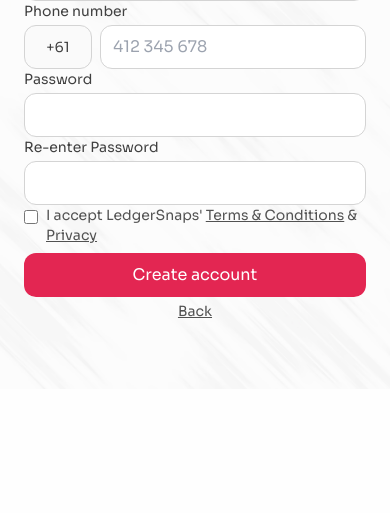
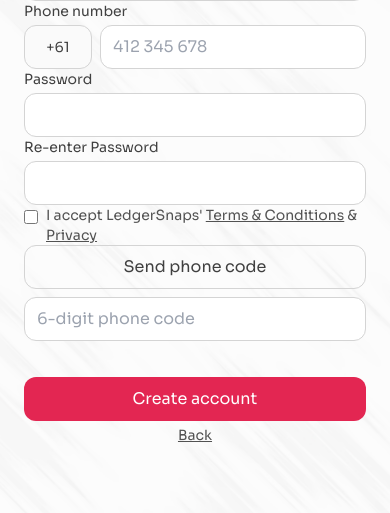
Before and after one commit to ArkAgentic/ledgersnaps, a FastAPI app: page / in a window 390 px wide; the page is wider, and only the part inside the window is pictured. Shown: the part 1484-1997 px from the top of that part. Before the commit the page ends 1802 px from the top of that part, so only its background shows below. Run offline with FastAPI, Linux system fonts and the light colour scheme; some libraries are stand-ins or nearby versions.

Commit message:
feat(auth): require phone OTP before signup and keep email 6-digit verification

```diff
--- a/app/main.py
+++ b/app/main.py
@@ -927,6 +927,7 @@ async def auth_signup(
     phone_local: str = Query(..., min_length=9),
     password: str = Query(..., min_length=8),
     accept_terms: bool = Query(...),
+    phone_otp_code: str = Query(..., min_length=4),
 ) -> dict:
     if not accept_terms:
         raise HTTPException(status_code=400, detail="terms_not_accepted")
@@ -945,6 +946,8 @@ async def auth_signup(
         raise HTTPException(status_code=409, detail="email_already_registered")
     if get_user_by_phone(phone_e164):
         raise HTTPException(status_code=409, detail="phone_already_registered")
+    if not otp_provider.verify_code(phone_e164, phone_otp_code):
+        raise HTTPException(status_code=400, detail="phone_verification_required")
 
     signup_ip = request.client.host if request and request.client else None
     user_agent = request.headers.get("user-agent") if request else None
--- a/app/templates/landing-main.html
+++ b/app/templates/landing-main.html
@@ -225,6 +225,11 @@
             <input id="accept-terms-checkbox" type="checkbox" class="mt-1 h-4 w-4 rounded border-neutral-300 text-[#E32652] focus:ring-[#E32652]" />
             <span><span data-i18n="accept_prefix">I accept LedgerSnaps' </span><a href="/terms" class="underline hover:text-neutral-800" data-i18n="terms">Terms & Conditions</a><span data-i18n="accept_middle"> & </span><a href="/privacy" class="underline hover:text-neutral-800" data-i18n="privacy">Privacy Policy</a></span>
           </label>
+          <div id="phone-otp-panel" class="space-y-2">
+            <button id="btn-send-phone-otp" class="w-full h-11 rounded-xl border border-neutral-300 text-neutral-700 font-normal" data-i18n="send_phone_code">Send phone code</button>
+            <input id="phone-otp-input" type="text" inputmode="numeric" maxlength="6" class="w-full h-11 rounded-xl border border-neutral-300 px-3 focus:ring-2 focus:ring-neutral-900 focus:outline-none" placeholder="6-digit phone code" />
+            <p id="phone-otp-status" class="text-sm min-h-[20px]"></p>
+          </div>
           <button id="btn-create-account" class="mt-2 w-full h-11 rounded-xl bg-[#E32652] text-white font-normal" data-i18n="create_account">Create account</button>
           <button type="button" id="back-from-create" class="block w-full text-center mt-1 text-sm text-neutral-600 hover:text-neutral-800 underline" data-i18n="back_short">Back</button>
           <p id="create-status" class="text-sm min-h-[20px]"></p>
@@ -264,6 +269,7 @@
           verify_code_hint: 'We sent a 6-digit code to your email. Enter it to complete registration.',
           complete_registration: 'Complete registration',
           resend_code: 'Resend code',
+          send_phone_code: 'Send phone code',
           full_name: 'Full Name',
           create_account: 'Create account',
           phone_local: 'Phone number',
@@ -302,6 +308,7 @@
           verify_code_hint: '我们已发送 6 位验证码到你的邮箱，请输入后完成注册。',
           complete_registration: '完成注册',
           resend_code: '重新发送验证码',
+          send_phone_code: '发送手机验证码',
           full_name: '姓名',
           create_account: '创建账户',
           phone_local: '手机号',
@@ -415,6 +422,10 @@
       const signupCta = document.getElementById('signup-cta');
       const resetStatus = document.getElementById('reset-status');
       const createStatus = document.getElementById('create-status');
+      const phoneOtpPanel = document.getElementById('phone-otp-panel');
+      const sendPhoneOtpBtn = document.getElementById('btn-send-phone-otp');
+      const phoneOtpInput = document.getElementById('phone-otp-input');
+      const phoneOtpStatus = document.getElementById('phone-otp-status');
       const verifyStatus = document.getElementById('verify-status');
       const verifyCodeInputs = Array.from(document.querySelectorAll('.verify-code-input'));
       const completeRegistrationBtn = document.getElementById('btn-complete-registration');
@@ -552,6 +563,11 @@
           setCreateStatus(document.documentElement.lang === 'zh-CN' ? '请先同意服务条款与隐私政策。' : 'Please accept Terms & Conditions and Privacy Policy.', 'error');
           return;
         }
+        if (!phoneOtpInput || !/^\d{6}$/.test(String(phoneOtpInput.value || '').trim())) {
+          markError(phoneOtpInput);
+          setCreateStatus(document.documentElement.lang === 'zh-CN' ? '请先输入手机验证码。' : 'Please enter your phone verification code.', 'error');
+          return;
+        }
 
         try {
           const q = new URLSearchParams({
@@ -560,6 +576,7 @@
             phone_local: phoneLocal,
             password: pwd,
             accept_terms: 'true',
+            phone_otp_code: String(phoneOtpInput.value || '').trim(),
           });
           const r = await fetch('/api/v1/auth/signup?' + q.toString(), { method: 'POST' });
           const j = await r.json();
@@ -598,6 +615,10 @@
             if (m.includes('terms_not_accepted')) {
               markError(termsInput);
               return (document.documentElement.lang === 'zh-CN' ? '请先同意服务条款与隐私政策。' : 'Please accept Terms & Conditions and Privacy Policy.');
+            }
+            if (m.includes('phone_verification_required')) {
+              markError(phoneOtpInput);
+              return (document.documentElement.lang === 'zh-CN' ? '手机验证码错误或未验证，请重新发送并输入。' : 'Phone verification code is missing or incorrect. Please send and enter the code.');
             }
             if (m.includes('invalid_phone') || m.includes('9 digits')) {
               markError(phoneInput);
@@ -712,6 +733,39 @@
         }
       });
 
+      if (sendPhoneOtpBtn) sendPhoneOtpBtn.addEventListener('click', async (e) => {
+        e.preventDefault();
+        const phoneUi = (document.getElementById('create-phone-input') || {}).value || '';
+        const phoneDigits = String(phoneUi).replace(/\D/g, '');
+        if (!/^\d{9}$/.test(phoneDigits)) {
+          if (phoneOtpStatus) {
+            phoneOtpStatus.classList.remove('status-success');
+            phoneOtpStatus.classList.add('status-error');
+            phoneOtpStatus.textContent = document.documentElement.lang === 'zh-CN' ? '请先填写正确手机号。' : 'Please enter a valid phone number first.';
+          }
+          return;
+        }
+        try {
+          const q = new URLSearchParams({ phone_e164: `+61${phoneDigits}` });
+          const r = await fetch('/api/v1/auth/phone/send-code?' + q.toString(), { method: 'POST' });
+          const j = await r.json();
+          if (!r.ok) throw new Error(j.detail || 'send_phone_otp_failed');
+          if (phoneOtpStatus) {
+            phoneOtpStatus.classList.remove('status-error');
+            phoneOtpStatus.classList.add('status-success');
+            phoneOtpStatus.textContent = j.dev_code
+              ? (document.documentElement.lang === 'zh-CN' ? `验证码已发送（dev: ${j.dev_code}）。` : `Phone code sent (dev: ${j.dev_code}).`)
+              : (document.documentElement.lang === 'zh-CN' ? '手机验证码已发送。' : 'Phone code sent.');
+          }
+        } catch (err) {
+          if (phoneOtpStatus) {
+            phoneOtpStatus.classList.remove('status-success');
+            phoneOtpStatus.classList.add('status-error');
+            phoneOtpStatus.textContent = document.documentElement.lang === 'zh-CN' ? '发送手机验证码失败，请稍后重试。' : 'Failed to send phone code. Please try again.';
+          }
+        }
+      });
+
       if (sendResetBtn) sendResetBtn.addEventListener('click', async (e) => {
         e.preventDefault();
         const email = (document.getElementById('reset-email-input') || {}).value || '';
```
